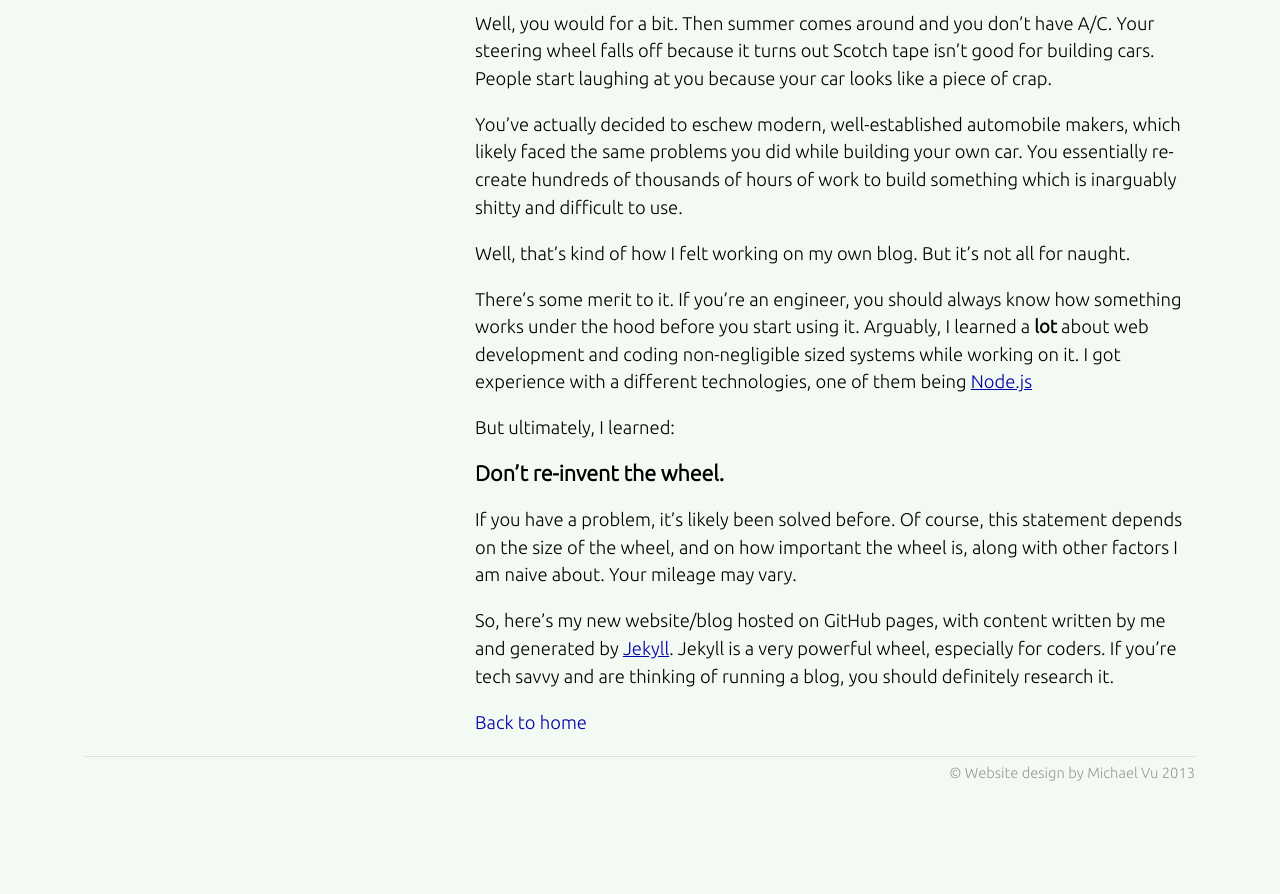
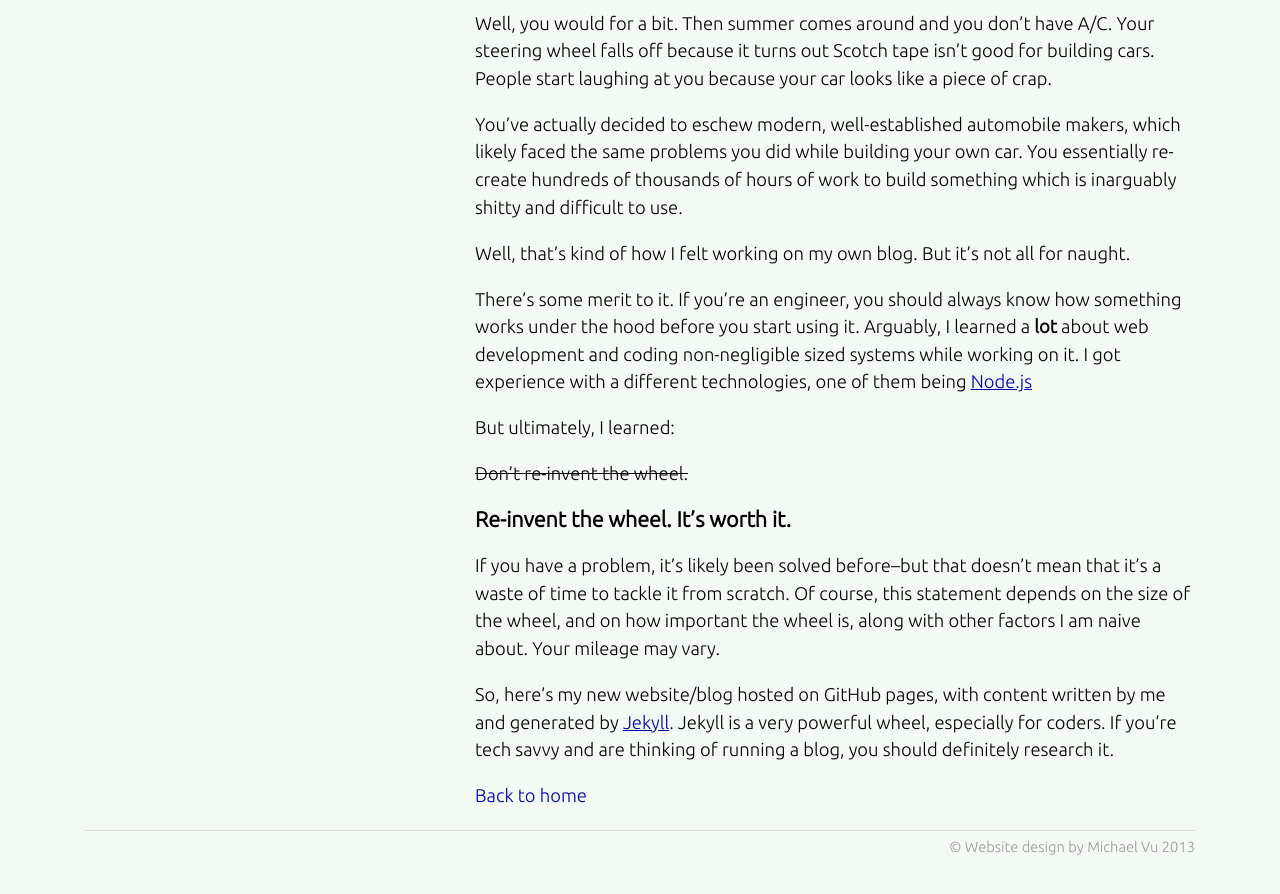
Before and after one commit to blaisebaileyfinnegan/blaisebaileyfinnegan.github.io, a Jekyll site: the page built from _posts/2013-11-14-wheel.markdown, in a window 1280 px wide and 900 px high, scrolled down 1172 px. Shown: the top 894 px of the window. Built offline with Jekyll 4.4.1, drawn with Linux system fonts in a browser that asks for light colours; Markdown is read by kramdown in place of the engine named in the settings; comment, search, counter and statistics services are not loaded; before the commit the page ends 1998 px from its top, so only the background shows below that.

Commit message:
Changed my mind

```diff
--- a/_posts/2013-11-14-wheel.markdown
+++ b/_posts/2013-11-14-wheel.markdown
@@ -34,8 +34,9 @@ There's some merit to it. If you're an engineer, you should always know how some
 
 But ultimately, I learned:
 
-### **Don't re-invent the wheel.**
+<del>Don't re-invent the wheel.</del>
+### **Re-invent the wheel. It's worth it.**
 
-If you have a problem, it's likely been solved before. Of course, this statement depends on the size of the wheel, and on how important the wheel is, along with other factors I am naive about. Your mileage may vary.
+If you have a problem, it's likely been solved before--but that doesn't mean that it's a waste of time to tackle it from scratch. Of course, this statement depends on the size of the wheel, and on how important the wheel is, along with other factors I am naive about. Your mileage may vary.
 
 So, here's my new website/blog hosted on GitHub pages, with content written by me and generated by [Jekyll](http://jekyllrb.com/). Jekyll is a very powerful wheel, especially for coders. If you're tech savvy and are thinking of running a blog, you should definitely research it.
--- a/index.html
+++ b/index.html
@@ -46,7 +46,7 @@ title: Michael Vu
 <div class="clearer"><!-- --></div>
 <div class="projects">
   <h1 class="section-title">Projects</h1>
-  {% for page in site.pages reversed %}
+  {% for page in site.pages %}
   {% if page.url contains 'projects' %}
   <div class="project-bit">
     <div class="project-title">
```
Also changed, not shown: 1 other file.
